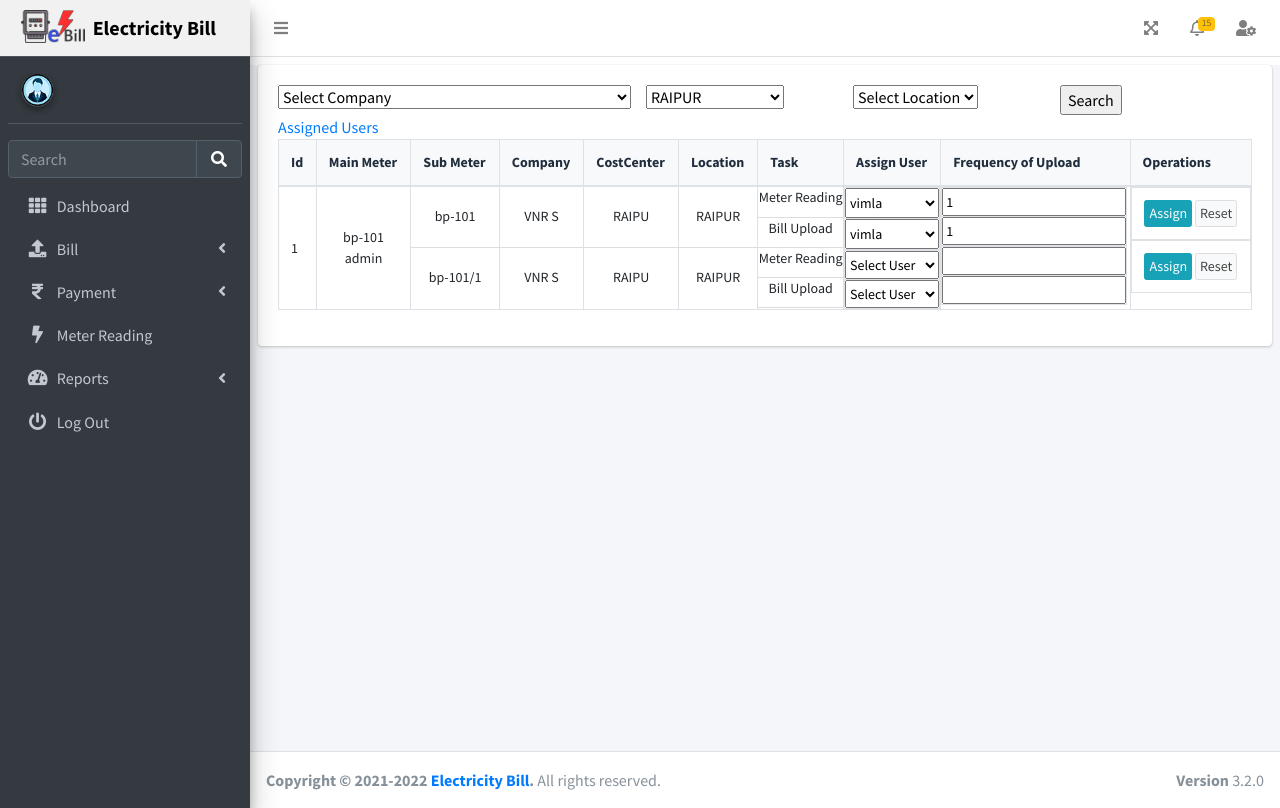
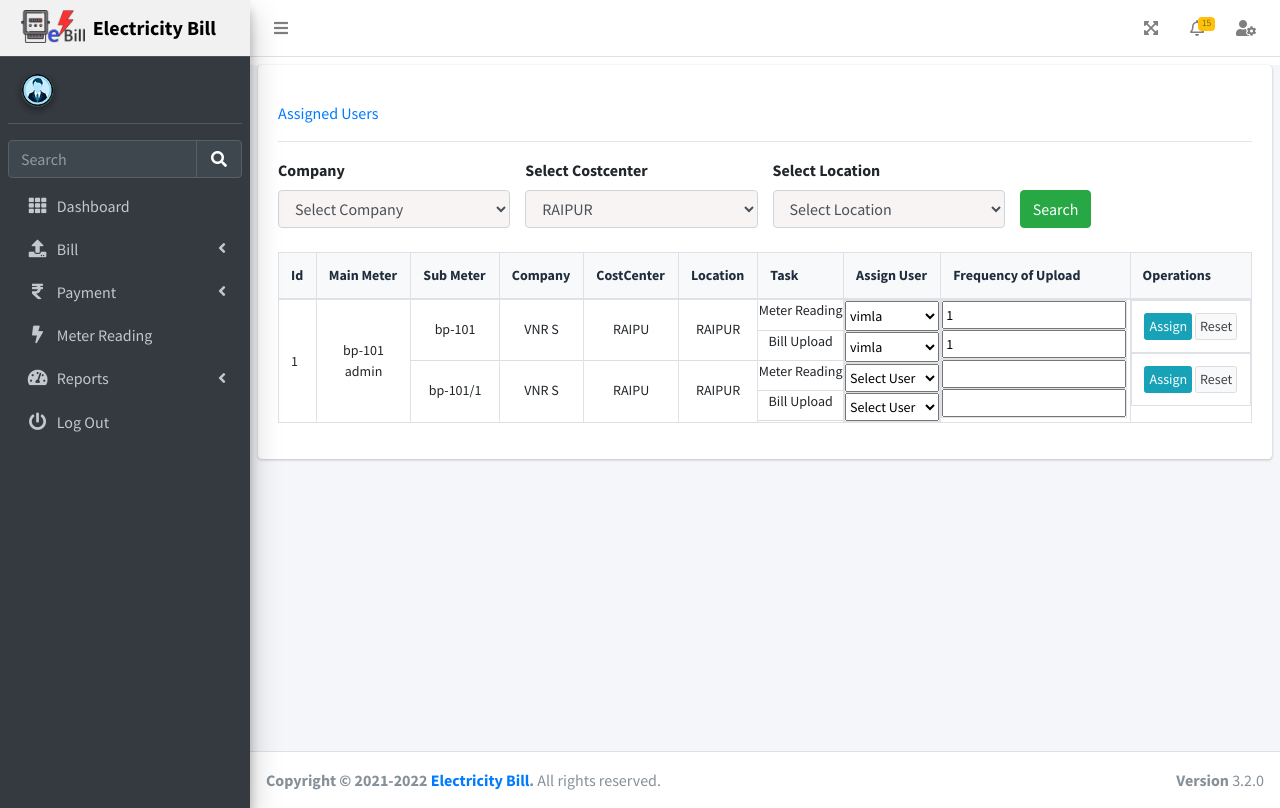
Before and after one commit to rahul1290/bill, a CodeIgniter app: page /bill/index.php/assigntask_ctrl/assign_user_list/1 in a window 1280 px wide. Run offline with CodeIgniter, Linux system fonts and the light colour scheme; data comes from the database, SQL or seed files in the repository; data that the repository does not hold is empty; some libraries are stand-ins or nearby versions.

Commit message:
local change

```diff
--- a/application/config/routes.php
+++ b/application/config/routes.php
@@ -29,7 +29,7 @@ $route['payment/payment-detail'] = 'Payment_ctrl/payment_detail';
 
 $route['Meter-Reading'] = 'Meter_ctrl/meter_reading';
 $route['Show-Meter-Reading'] = 'Meter_ctrl/show_meter_readings';
-$route['Dashboard'] = 'Dashboard_ctrl';
+$route['dashboard'] = 'Dashboard_ctrl';
 $route['forgot-password'] = 'User_ctrl/change_password';
 $route['log-out'] = 'Company_ctrl/logout';
 $route['404_override'] = '';
--- a/application/views/admin_layout.php
+++ b/application/views/admin_layout.php
@@ -144,7 +144,7 @@
           <!-- Add icons to the links using the .nav-icon class
                with font-awesome or any other icon font library -->
           <li class="nav-item">
-            <a href="<?php echo base_url('/'); ?>" class="nav-link">
+            <a href="<?php echo base_url('/'); ?>dashboard" class="nav-link">
               <i class="nav-icon fas fa-th"></i>
               <p>
                 Dashboard
--- a/application/views/assigntask-show.php
+++ b/application/views/assigntask-show.php
@@ -12,9 +12,14 @@
       <!-- Default box -->
       <div class="card">
         <div class="card-body">
-        	<div class="row">
+        <div class="table-responsive mt-3">
+          		<span class="text-primary" id="page-heading">Assigned Users</span>
+          		<hr>
+        	<div class="row mb-4">
+
         		<div class="col">
-        			<select id="com_filter">
+            <label>Company</label>
+        			<select id="com_filter" class="form-control">
         				<option value="">Select Company</option>
         				<?php foreach($companies as $company) { ?>
         					<option value="<?php echo $company['cid']; ?>" <?php if($company['cid'] == $this->uri->segment('2')){ echo 'selected'; }?>><?php echo $company['name']; ?></option>
@@ -22,7 +27,8 @@
         			</select>
         		</div>
         		<div class="col">
-        			<select id="costc_filter">
+            <label>Select Costcenter</label>
+        			<select id="costc_filter" class="form-control">
         				<option value="">Select Costcenter</option>
         				<?php foreach ($cost_centers as $cost_center){ ?>
         					<option value="<?php echo $cost_center['costc_id']; ?>" <?php if($cost_center['costc_id'] == $this->uri->segment('3')){ echo 'selected'; }?>><?php echo $cost_center['name']; ?></option>
@@ -30,15 +36,16 @@
         			</select>
         		</div>
         		<div class="col">
-        			<select id="location_filter">
+            <label>Select Location</label>
+        			<select id="location_filter" class="form-control">
         				<option value="">Select Location</option>
         				<?php foreach ($locations as $location){ ?>
         					<option value="<?php echo $location['loc_id']; ?>" <?php if($location['loc_id'] == $this->uri->segment('4')){ echo 'selected'; }?>><?php echo $location['name']; ?></option>
         				<?php } ?>
         			</select>
         		</div>
-        		<div class="col">
-        			<input type="button" id="filter" value="Search" />
+        		<div class="col mt-4">
+        			<input class="btn btn-success mt-2" type="button" id="filter" value="Search" />
         		</div>
         	</div>
 
@@ -48,8 +55,6 @@
 
 
 
-          	<div class="table-responsive">
-          		<span class="text-primary" id="page-heading">Assigned Users</span>
 
               <table class="table table-bordered text-sm">
                 <thead class="bg-light">
```
Also changed, not shown: application/views/bill-list.php (+8 -8 lines), application/views/dashboard.php (+11 -49 lines).
